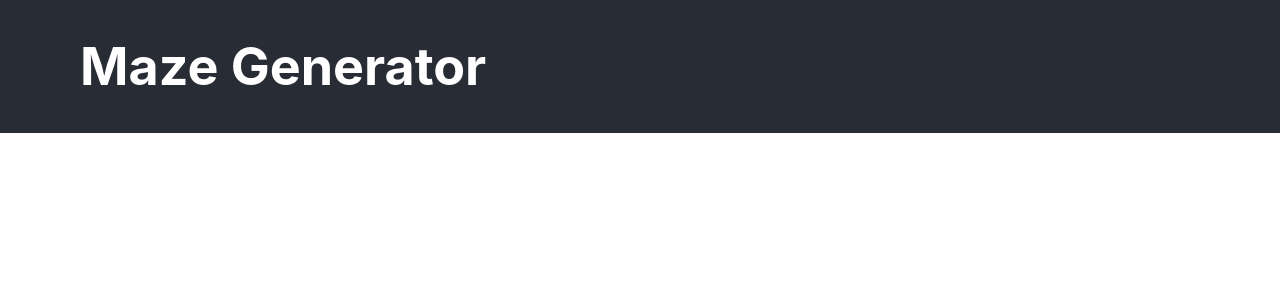
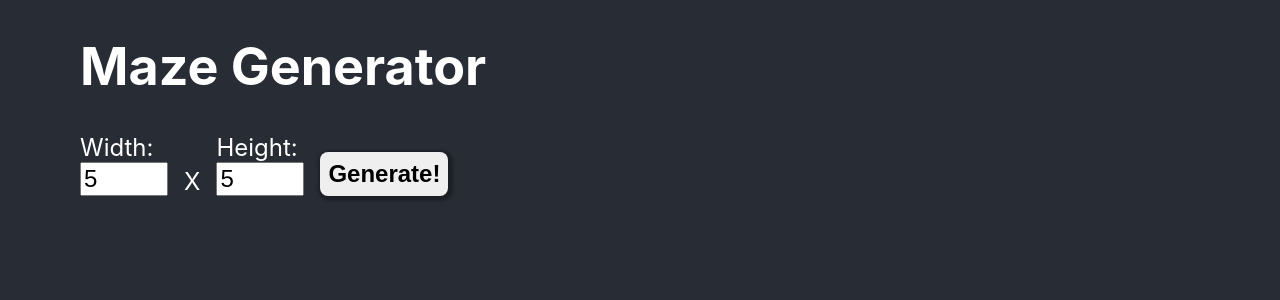
Before and after one commit to lindsaypj/maze-client, a React (Create React App) app: page / in a window 1280 px wide. Shown: the top 300 px of the page. Built offline with nearby package versions, Linux system fonts and the light colour scheme.

Commit message:
Created basic maze generation form

```diff
--- a/src/App.js
+++ b/src/App.js
@@ -1,14 +1,23 @@
+import { useState } from 'react';
 import GenerationForm from './components/GenerationForm';
+
 import './styles/App.css';
 
+
 function App() {
+  const [initMaze, setInitMaze] = useState();
+
+  const handleLoadingNewMaze = () => {
+
+  }
+
   return (
     <div className="App">
       <header className="App-header">
         <h1>Maze Generator</h1>
       </header>
 
-      <GenerationForm />
+      <GenerationForm handleLoadingNewMaze={handleLoadingNewMaze} />
     </div>
   );
 }
--- a/src/components/GenerationForm.jsx
+++ b/src/components/GenerationForm.jsx
@@ -1,7 +1,57 @@
-import React from "react";
+import React, { useState } from "react";
 
-export default function GenerationForm() {
+import '../styles/GenerationForm.css';
+import { clamp } from "../scripts/utils";
+
+const DEFAULT_MAZE_DIMENSION = 5;
+const MIN_MAZE_DIMENSION = 4;
+const MAX_MAZE_DIMENSION = 100;
+
+
+export default function GenerationForm({ handleLoadingNewMaze }) {
+  const [mazeHeight, setMazeHeight] = useState(DEFAULT_MAZE_DIMENSION);
+  const [mazeWidth, setMazeWidth] = useState(DEFAULT_MAZE_DIMENSION);
+
+  const generateMazeRequest = () => {
+    const requestHeight = clamp(MIN_MAZE_DIMENSION, MAX_MAZE_DIMENSION, mazeHeight);
+    setMazeHeight(requestHeight);
+    const requestWidth = clamp(MIN_MAZE_DIMENSION, MAX_MAZE_DIMENSION, mazeWidth);
+    setMazeHeight(requestWidth);
+
+    // TODO: Fetch maze with dimensions
+    // THEN: call handleLoadingNewMaze(), passing maze data
+  }
+
   return (
-    <></>
+    <form className="generation-form" onSubmit={(event) => {event.preventDefault()}}>
+      <div className="input-group">
+        <label for="input-maze-width">Width: </label>
+        <input
+          id="input-maze-width"
+          type="number"
+          value={mazeWidth}
+          min={MIN_MAZE_DIMENSION}
+          max={MAX_MAZE_DIMENSION}
+          onChange={(event) => {setMazeWidth(event.target.value)}}
+        />
+      </div>
+
+      <div className="icon-wrapper">
+        <span className="x-icon">X</span>
+      </div>
+
+      <div className="input-group">
+        <label for="input-maze-height">Height: </label>
+        <input
+          id="input-maze-height"
+          type="number"
+          value={mazeHeight}
+          min={MIN_MAZE_DIMENSION}
+          max={MAX_MAZE_DIMENSION}
+          onChange={(event) => {setMazeHeight(event.target.value)}}
+        />
+      </div>
+      <button role="button" onClick={generateMazeRequest}>Generate!</button>
+    </form>
   )
 }
--- /dev/null
+++ b/src/scripts/utils.js
@@ -0,0 +1,3 @@
+export const clamp = (min, max, target) => {
+  return Math.max(min, Math.min(max, target));
+}
--- a/src/styles/App.css
+++ b/src/styles/App.css
@@ -1,8 +1,10 @@
 .App {
   background-color: #282c34;
+  padding-inline: 5rem;
+  color: white;
+  min-height: 100vh;
 }
 .App-header {
-  padding-inline: 5rem;
   display: flex;
   flex-direction: column;
   font-size: calc(10px + 2vmin);
--- /dev/null
+++ b/src/styles/GenerationForm.css
@@ -0,0 +1,50 @@
+.generation-form {
+  display: flex;
+  font-size: 1.5rem;
+}
+
+.generation-form .input-group {
+  display: inline;
+}
+
+.generation-form input {
+  font-size: 1.5rem;
+  width: 5rem;
+}
+
+.generation-form .input-group label {
+  display: block;
+}
+
+.generation-form .icon-wrapper {
+  display: flex;
+}
+.generation-form .x-icon {
+  margin-inline: 1rem;
+  font-size: 1.5rem;
+  align-self: flex-end;
+}
+
+.generation-form button {
+  height: fit-content;
+  align-self: flex-end;
+
+  padding: 0.5rem;
+  margin-inline: 1rem;
+  border-radius: 0.5rem;
+  border: none;
+  font-size: 1.5rem;
+  font-weight: 600;
+  box-shadow: 0.1rem 0.1rem 0.2rem 0.2rem #00000050;
+}
+
+.generation-form button:hover {
+  background-color: gray;
+  box-shadow: none;
+
+  transition: all 0.1s ease-out;
+}
+.generation-form button:active {
+  background-color: #61dafb !important  ;
+  box-shadow: none;
+}
```
